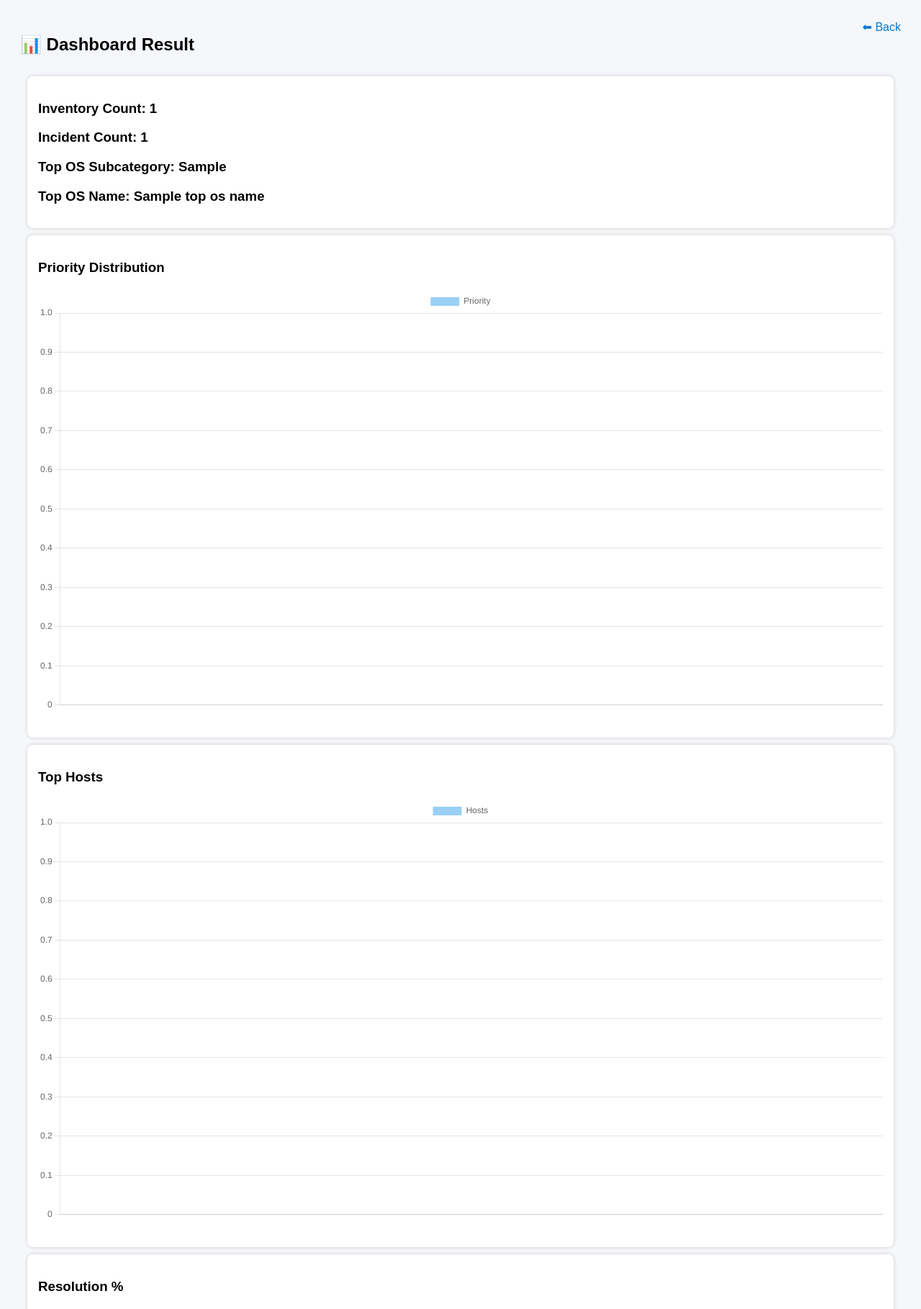
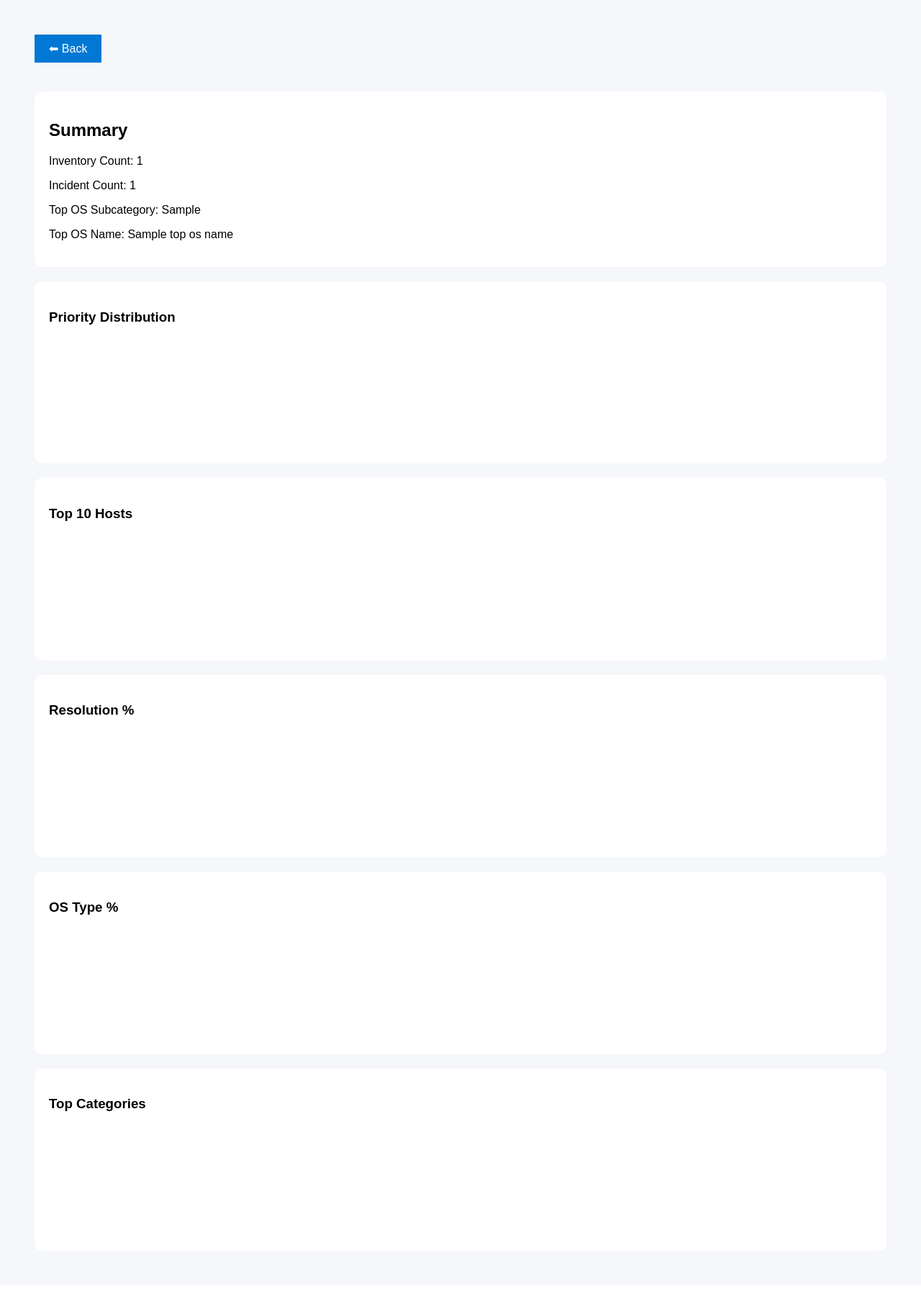
Before and after one commit to anuselva0305-ux/azure-ai-incident-dashboard, a Flask app: template templates/result.html in a window 1280 px wide. Shown: the top 1819 px of the page at 72% size. After the commit the page ends 1544 px from the top, so only its background shows below. Run offline with Flask 3, Linux system fonts and the light colour scheme; the template is opened without the code that fills it: most values are stand-ins (such as "Sample title", 1, 10 or a date in 2020); a map, chart or similar area stays blank.

Commit message:
Final working dashboard with charts

```diff
--- a/app.py
+++ b/app.py
@@ -1,9 +1,8 @@
-from flask import Flask, render_template, request, redirect
+from flask import Flask, render_template, request
 import pandas as pd
-import re
 
 app = Flask(__name__)
-application = app  # IMPORTANT for Azure
+application = app  # REQUIRED for Azure
 
 @app.route('/')
 def index():
@@ -16,7 +15,6 @@ def analyze():
         inventory_file = request.files['inventory']
         incident_file = request.files['incident']
 
-        # Read files
         inv = pd.read_excel(inventory_file)
         inc = pd.read_excel(incident_file)
 
@@ -24,39 +22,47 @@ def analyze():
         inventory_count = len(inv)
         incident_count = len(inc)
 
-        # Safe column handling
-        def safe_col(df, col):
-            return col in df.columns
+        # Inventory insights
+        top_os_sub = (
+            inv['operating_system_subcategory'].value_counts().idxmax()
+            if 'operating_system_subcategory' in inv else "N/A"
+        )
 
-        # Inventory metrics
-        top_os_sub = inv['operating_system_subcategory'].value_counts().idxmax() \
-            if safe_col(inv, 'operating_system_subcategory') else "N/A"
+        top_os_name = (
+            inv['operating_system_name'].value_counts().idxmax()
+            if 'operating_system_name' in inv else "N/A"
+        )
 
-        top_os_name = inv['operating_system_name'].value_counts().idxmax() \
-            if safe_col(inv, 'operating_system_name') else "N/A"
+        # Incident charts
+        priority_counts = (
+            inc['priority'].value_counts().to_dict()
+            if 'priority' in inc else {}
+        )
 
-        # Incident metrics
-        priority_counts = inc['priority'].value_counts().to_dict() \
-            if safe_col(inc, 'priority') else {}
+        top_hosts = (
+            inc['hostname'].value_counts().head(10).to_dict()
+            if 'hostname' in inc else {}
+        )
 
-        top_hosts = inc['hostname'].value_counts().head(10).to_dict() \
-            if safe_col(inc, 'hostname') else {}
+        resolution_percent = (
+            (inc['resolution_code'].value_counts(normalize=True) * 100)
+            .round(2).to_dict()
+            if 'resolution_code' in inc else {}
+        )
 
-        resolution_percent = (inc['resolution_code'].value_counts(normalize=True) * 100).round(2).to_dict() \
-            if safe_col(inc, 'resolution_code') else {}
+        os_percent = (
+            (inc['os_type'].value_counts(normalize=True) * 100)
+            .round(2).to_dict()
+            if 'os_type' in inc else {}
+        )
 
-        os_percent = (inc['os_type'].value_counts(normalize=True) * 100).round(2).to_dict() \
-            if safe_col(inc, 'os_type') else {}
-
-        # -------- TEXT CATEGORY EXTRACTION --------
-        def extract_keywords(text_series):
-            words = []
-            for text in text_series.dropna():
-                words += re.findall(r'\b[a-zA-Z]{4,}\b', str(text).lower())
-            return pd.Series(words).value_counts().head(10).to_dict()
-
-        top_categories = extract_keywords(inc['summary']) \
-            if safe_col(inc, 'summary') else {}
+        # Top categories from summary
+        if 'summary' in inc:
+            text = " ".join(inc['summary'].dropna().astype(str))
+            words = pd.Series(text.lower().split())
+            top_categories = words.value_counts().head(10).to_dict()
+        else:
+            top_categories = {}
 
         return render_template(
             'result.html',
@@ -75,5 +81,5 @@ def analyze():
         return f"Error: {str(e)}"
 
 
-if __name__ == "__main__":
+if __name__ == '__main__':
     app.run(debug=True)
--- a/templates/result.html
+++ b/templates/result.html
@@ -5,35 +5,51 @@
     <script src="https://cdn.jsdelivr.net/npm/chart.js"></script>
 
     <style>
-        body { font-family: Arial; background: #f5f7fa; padding: 20px; }
-        .top { display: flex; justify-content: space-between; }
-        .card { background: white; padding: 15px; margin: 10px; border-radius: 8px; box-shadow: 0 0 5px #ccc; }
-        canvas { margin: 20px 0; }
-        a { text-decoration: none; color: #0078D4; }
+        body {
+            font-family: Arial;
+            background: #f5f7fa;
+            padding: 20px;
+        }
+        .card {
+            background: white;
+            padding: 20px;
+            margin: 20px;
+            border-radius: 10px;
+        }
+        canvas {
+            max-width: 500px;
+            margin: auto;
+        }
+        .back {
+            margin: 20px;
+            display: inline-block;
+            padding: 10px 20px;
+            background: #0078D4;
+            color: white;
+            text-decoration: none;
+        }
     </style>
 </head>
+
 <body>
 
-<div class="top">
-    <h2>📊 Dashboard Result</h2>
-    <a href="/">⬅ Back</a>
+<a href="/" class="back">⬅ Back</a>
+
+<div class="card">
+    <h2>Summary</h2>
+    <p>Inventory Count: {{ inventory_count }}</p>
+    <p>Incident Count: {{ incident_count }}</p>
+    <p>Top OS Subcategory: {{ top_os_sub }}</p>
+    <p>Top OS Name: {{ top_os_name }}</p>
 </div>
 
-<div class="card">
-    <h3>Inventory Count: {{ inventory_count }}</h3>
-    <h3>Incident Count: {{ incident_count }}</h3>
-    <h3>Top OS Subcategory: {{ top_os_sub }}</h3>
-    <h3>Top OS Name: {{ top_os_name }}</h3>
-</div>
-
-<!-- CHARTS -->
 <div class="card">
     <h3>Priority Distribution</h3>
     <canvas id="priorityChart"></canvas>
 </div>
 
 <div class="card">
-    <h3>Top Hosts</h3>
+    <h3>Top 10 Hosts</h3>
     <canvas id="hostChart"></canvas>
 </div>
 
@@ -53,56 +69,32 @@
 </div>
 
 <script>
-const priorityData = {{ priority_counts | tojson }};
-const hostData = {{ top_hosts | tojson }};
-const resolutionData = {{ resolution_percent | tojson }};
-const osData = {{ os_percent | tojson }};
-const categoryData = {{ top_categories | tojson }};
+const priorityData = {{ priority_counts | default({}) | tojson }};
+const hostData = {{ top_hosts | default({}) | tojson }};
+const resolutionData = {{ resolution_percent | default({}) | tojson }};
+const osData = {{ os_percent | default({}) | tojson }};
+const categoryData = {{ top_categories | default({}) | tojson }};
 
-// Priority Chart
-new Chart(document.getElementById('priorityChart'), {
-    type: 'bar',
-    data: {
-        labels: Object.keys(priorityData),
-        datasets: [{ label: 'Priority', data: Object.values(priorityData) }]
-    }
-});
+function createChart(id, type, dataObj) {
+    if (Object.keys(dataObj).length === 0) return;
 
-// Hosts
-new Chart(document.getElementById('hostChart'), {
-    type: 'bar',
-    data: {
-        labels: Object.keys(hostData),
-        datasets: [{ label: 'Hosts', data: Object.values(hostData) }]
-    }
-});
+    new Chart(document.getElementById(id), {
+        type: type,
+        data: {
+            labels: Object.keys(dataObj),
+            datasets: [{
+                data: Object.values(dataObj)
+            }]
+        }
+    });
+}
 
-// Resolution
-new Chart(document.getElementById('resolutionChart'), {
-    type: 'pie',
-    data: {
-        labels: Object.keys(resolutionData),
-        datasets: [{ data: Object.values(resolutionData) }]
-    }
-});
+createChart("priorityChart", "bar", priorityData);
+createChart("hostChart", "bar", hostData);
+createChart("resolutionChart", "pie", resolutionData);
+createChart("osChart", "pie", osData);
+createChart("categoryChart", "bar", categoryData);
 
-// OS Type
-new Chart(document.getElementById('osChart'), {
-    type: 'pie',
-    data: {
-        labels: Object.keys(osData),
-        datasets: [{ data: Object.values(osData) }]
-    }
-});
-
-// Categories
-new Chart(document.getElementById('categoryChart'), {
-    type: 'bar',
-    data: {
-        labels: Object.keys(categoryData),
-        datasets: [{ label: 'Categories', data: Object.values(categoryData) }]
-    }
-});
 </script>
 
 </body>
```
Also changed, not shown: templates/index.html (+31 -8 lines).
